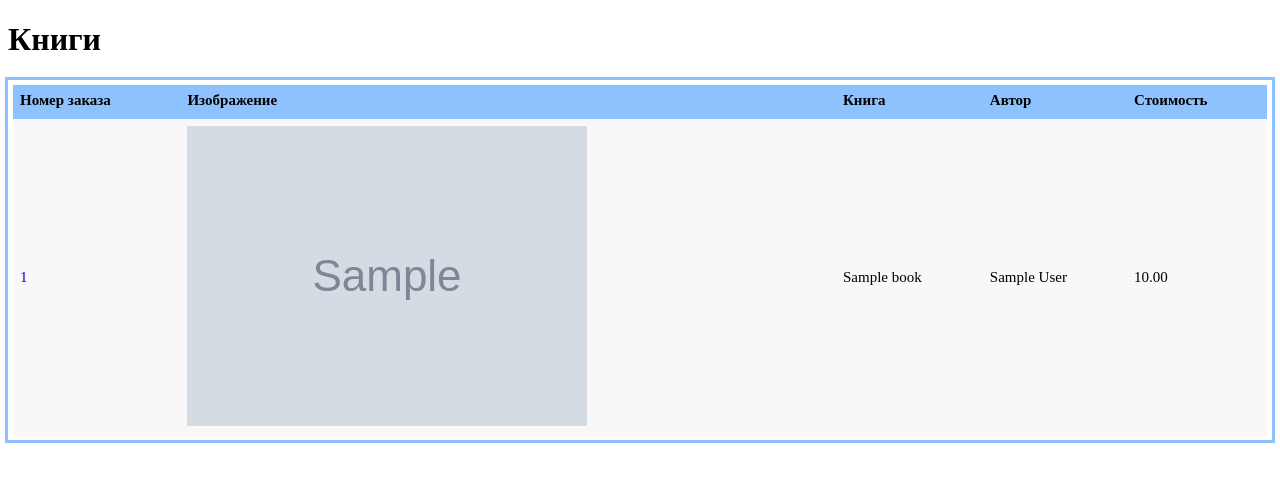
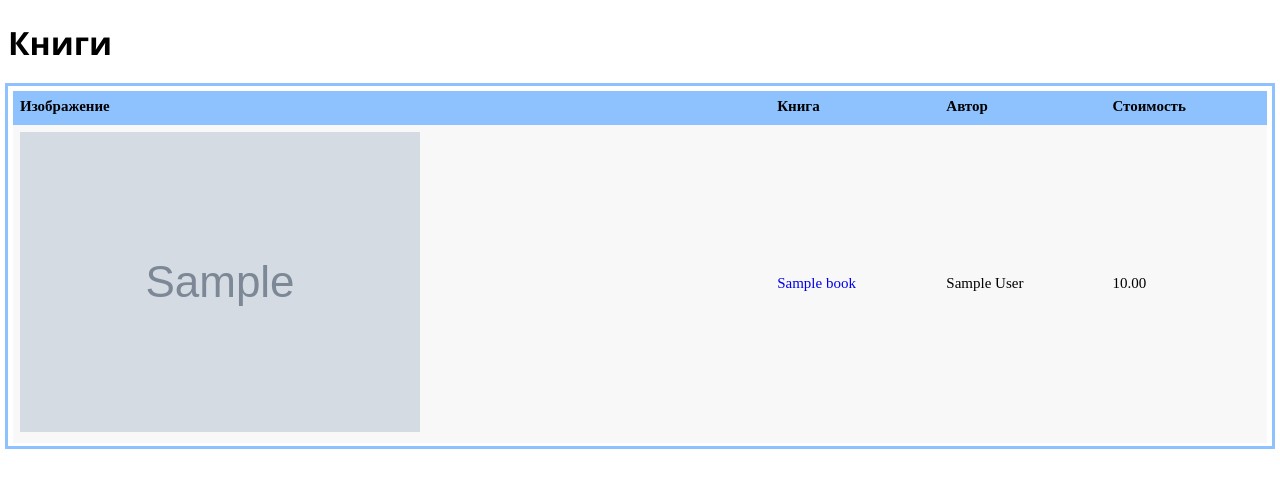
Before and after one commit to vlkttlv/book_shop, a Django app: page /books in a window 1280 px wide. Shown: the top 488 px of the page. Run offline with Django 5.2, Linux system fonts and the light colour scheme; tables that the repository leaves empty hold one stand-in row (values such as "Sample post"); grey boxes marked "Sample" are stand-in pictures; parts of the project's set-up code (start-up, migrations or seed data) failed here and were passed over.

Commit message:
коммит

```diff
--- a/templates/books.html
+++ b/templates/books.html
@@ -8,10 +8,9 @@
     <link rel="stylesheet" href="{% static 'css/style.css' %}" />
 </head>
 <body>
-    <h1>Книги</h1>
+    <h1 class="book-style">Книги</h1>
     <table>
         <tr>
-            <th>Номер заказа</th>
             <th>Изображение</th>
             <th>Книга</th>
             <th>Автор</th>
@@ -19,11 +18,10 @@
         </tr>
         {% for book in list_of_all_books %}
         <tr>
+            <td><img src="{{ book.img.url }}" alt="{{ book.id }}"></td>
             <td>
-                <a href="{% url 'book_detail' book.id %}">{{book.id}}</a>
+                <a href="{% url 'book_detail' book.id %}">{{book.title}}</a>
             </td>
-            <td><img src="{{ book.img.url }}" alt="{{ book.id }}"></td>
-            <td>{{ book.title }}</td>
             <td>{{ book.author }}</td>
             <td>{{ book.price }}</td>
         </tr>
```
